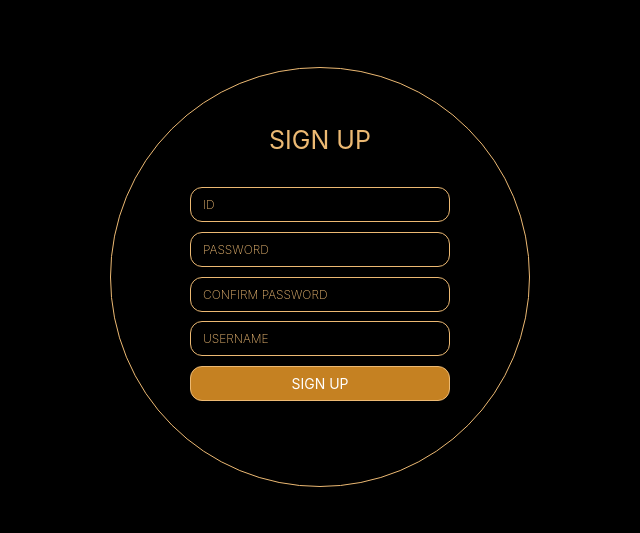
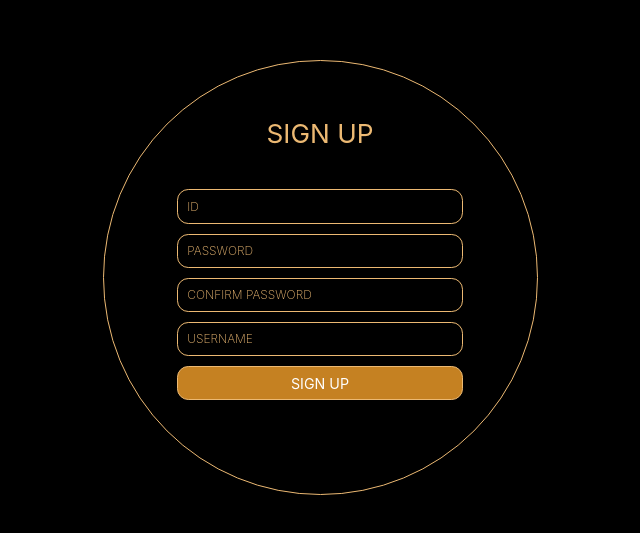
Before and after one commit to 2023-winter-techeer-sw-bootcamp-TeamF/TeamF, a React (Vite) app in the folder frontend/: page /signup in a window 1280 px wide. Shown: the part 123-656 px from the top of the page, without its empty margins (320-960 px from the left). Built offline with nearby package versions, Linux system fonts and the light colour scheme; the HTML template or start-up script is replaced by a standard one; a web font is replaced by a local one.

Commit message:
design: 로그인, 회원가입 페이지 rem 전환

```diff
--- a/frontend/src/App.tsx
+++ b/frontend/src/App.tsx
@@ -83,7 +83,7 @@ a {
 }
 @media (max-width: 1500px) {
     html {
-      font-size: 14px;
+      font-size: 12px;
     }
   }
 `;
--- a/frontend/src/pages/Login.tsx
+++ b/frontend/src/pages/Login.tsx
@@ -12,103 +12,81 @@ const Outside = styled.div`
 `;
 
 const Circle = styled.div`
-  width: 580px;
-  height: 580px;
+  width: 36.25rem;
+  height: 36.25rem;
   flex-shrink: 0;
-  border-radius: 501px;
-  border: 1px solid #ecb973;
+  border-radius: 31.3125rem;
+  border: 0.0625rem solid #ecb973;
   background: rgba(217, 217, 217, 0);
-  font-size: 24px;
+  font-size: 1.5rem;
   display: flex;
   align-items: center;
   justify-content: center;
   flex-flow: column nowrap;
   gap: 1.73rem;
-
-  @media screen and (max-width: 1300px), (max-height: 650px) {
-    width: 420px;
-    height: 420px;
-    gap: 1.1rem;
-  }
 `;
 
 const LWord = styled.div`
   color: #ecb973;
   font-family: Inter;
-  font-size: 38px;
+  font-size: 2.375rem;
   font-style: normal;
   font-weight: 400;
   line-height: normal;
   margin-bottom: 1.9rem;
-  @media screen and (max-width: 1300px), (max-height: 650px) {
-    font-size: 30px;
-    margin-bottom: 1.6rem;
-  }
 `;
 
 const Id = styled.input`
-  width: 400px;
-  height: 52px;
-  border-radius: 17px;
-  border: 1px solid #ecb973;
+  width: 25rem;
+  height: 3.25rem;
+  border-radius: 1.0625rem;
+  border: 0.0625rem solid #ecb973;
   background: rgba(217, 217, 217, 0);
   color: #ecb973;
   font-family: Inter;
-  font-size: 18px;
+  font-size: 1.125rem;
   font-style: normal;
   font-weight: 200;
-  text-indent: 10px;
+  text-indent: 0.625rem;
   line-height: normal;
   display: flex;
   align-items: center;
   &::placeholder {
     color: #ecb973;
-    text-indent: 10px;
-  }
-  @media screen and (max-width: 1300px), (max-height: 650px) {
-    width: 270px;
-    height: 35px;
-    font-size: 12px;
-    border-radius: 12px;
+    text-indent: 0.625rem;
   }
 `;
 
 const Pw = styled.input`
-  width: 400px;
-  height: 52px;
-  border-radius: 17px;
-  border: 1px solid #ecb973;
+  width: 25rem;
+  height: 3.25rem;
+  border-radius: 1.0625rem;
+  border: 0.0625rem solid #ecb973;
   background: rgba(217, 217, 217, 0);
   color: #ecb973;
   font-family: Inter;
-  font-size: 18px;
+  font-size: 1.125rem;
   font-style: normal;
   font-weight: 200;
-  text-indent: 10px;
+  text-indent: 0.625rem;
   line-height: normal;
   display: flex;
   align-items: center;
   &::placeholder {
     color: #ecb973;
-    text-indent: 10px;
-  }
-  @media screen and (max-width: 1300px), (max-height: 650px) {
-    width: 270px;
-    height: 35px;
-    border-radius: 12px;
-    font-size: 12px;
+    text-indent: 0.625rem;
   }
 `;
 
 const LButton = styled.button`
-  width: 400px;
-  height: 52px;
-  border-radius: 17px;
-  border: 1px solid #ecb973;
+  width: 25rem;
+  height: 3.25rem;
+  border-radius: 1.0625rem;
+  border: 0.0625rem solid #ecb973;
   background: #c58122;
   color: #fff;
   font-family: Inter;
-  font-size: 21px;
+  font-size: 1.3125rem;
   font-style: normal;
   font-weight: 400;
   line-height: normal;
@@ -116,12 +94,6 @@ const LButton = styled.button`
   justify-content: center;
   align-items: center;
   cursor: pointer;
-  @media screen and (max-width: 1300px), (max-height: 650px) {
-    width: 270px;
-    height: 35px;
-    border-radius: 12px;
-    font-size: 14px;
-  }
 `;
 
 const Sign = styled.button`
@@ -129,16 +101,13 @@ const Sign = styled.button`
   background: #000;
   border: none;
   font-family: Inter;
-  font-size: 18px;
+  font-size: 1.125rem;
   font-style: normal;
   font-weight: 200;
   line-height: normal;
   text-decoration-line: underline;
   margin-top: -0.4rem;
   cursor: pointer;
-  @media screen and (max-width: 1300px), (max-height: 650px) {
-    font-size: 12px;
-  }
 `;
 
 function Login() {
--- a/frontend/src/pages/Signup.tsx
+++ b/frontend/src/pages/Signup.tsx
@@ -11,158 +11,124 @@ const Outside = styled.div`
 `;
 
 const Circle = styled.div`
-  width: 580px;
-  height: 580px;
+  width: 36.25rem;
+  height: 36.25rem;
   flex-shrink: 0;
-  border-radius: 501px;
-  border: 1px solid #ecb973;
+  border-radius: 31.3125rem;
+  border: 0.0625rem solid #ecb973;
   background: rgba(217, 217, 217, 0);
-  font-size: 24px;
+  font-size: 1.5rem;
   display: flex;
   align-items: center;
   justify-content: center;
   flex-flow: column nowrap;
   gap: 0.8rem;
-  @media screen and (max-width: 1300px), (max-height: 650px) {
-    width: 420px;
-    height: 420px;
-    gap: 0.7rem;
-  }
 `;
 
 const SWord = styled.div`
   color: #ecb973;
   font-family: Inter;
-  font-size: 35px;
+  font-size: 2.1875rem;
   font-style: normal;
   font-weight: 400;
   line-height: normal;
   margin-bottom: 2.6rem;
   margin-top: -3rem;
-  @media screen and (max-width: 1300px), (max-height: 650px) {
-    font-size: 25px;
-    margin-bottom: 1.6rem;
-    margin-top: -2rem;
-  }
 `;
 
 const Id = styled.input`
-  width: 382px;
-  height: 46px;
-  border-radius: 15px;
-  border: 1px solid #ecb973;
+  width: 23.875rem;
+  height: 2.875rem;
+  border-radius: 0.9375rem;
+  border: 0.0625rem solid #ecb973;
   background: rgba(217, 217, 217, 0);
   color: #ecb973;
   font-family: Inter;
-  font-size: 16px;
+  font-size: 1rem;
   font-style: normal;
   font-weight: 200;
-  text-indent: 10px;
+  text-indent: 0.625rem;
   line-height: normal;
   display: flex;
   align-items: center;
   &::placeholder {
     color: #ecb973;
-    text-indent: 10px;
-  }
-  @media screen and (max-width: 1300px), (max-height: 650px) {
-    width: 260px;
-    height: 35px;
-    border-radius: 12px;
-    font-size: 12px;
+    text-indent: 0.625rem;
   }
 `;
 
 const Pw = styled.input`
-  width: 382px;
-  height: 46px;
-  border-radius: 15px;
-  border: 1px solid #ecb973;
+  width: 23.875rem;
+  height: 2.875rem;
+  border-radius: 0.9375rem;
+  border: 0.0625rem solid #ecb973;
   background: rgba(217, 217, 217, 0);
   color: #ecb973;
   font-family: Inter;
-  font-size: 16px;
+  font-size: 1rem;
   font-style: normal;
   font-weight: 200;
-  text-indent: 10px;
+  text-indent: 0.625rem;
   line-height: normal;
   display: flex;
   align-items: center;
   &::placeholder {
     color: #ecb973;
-    text-indent: 10px;
-  }
-  @media screen and (max-width: 1300px), (max-height: 650px) {
-    width: 260px;
-    height: 35px;
-    border-radius: 12px;
-    font-size: 12px;
+    text-indent: 0.625rem;
   }
 `;
 
 const ConfirmP = styled.input`
-  width: 382px;
-  height: 46px;
-  border-radius: 15px;
-  border: 1px solid #ecb973;
+  width: 23.875rem;
+  height: 2.875rem;
+  border-radius: 0.9375rem;
+  border: 0.0625rem solid #ecb973;
   background: rgba(217, 217, 217, 0);
   color: #ecb973;
   font-family: Inter;
-  font-size: 16px;
+  font-size: 1rem;
   font-style: normal;
   font-weight: 200;
-  text-indent: 10px;
+  text-indent: 0.625rem;
   line-height: normal;
   display: flex;
   align-items: center;
   &::placeholder {
     color: #ecb973;
-    text-indent: 10px;
-  }
-  @media screen and (max-width: 1300px), (max-height: 650px) {
-    width: 260px;
-    height: 35px;
-    border-radius: 12px;
-    font-size: 12px;
+    text-indent: 0.625rem;
   }
 `;
 
 const Username = styled.input`
-  width: 382px;
-  height: 46px;
-  border-radius: 15px;
-  border: 1px solid #ecb973;
+  width: 23.875rem;
+  height: 2.875rem;
+  border-radius: 0.9375rem;
+  border: 0.0625rem solid #ecb973;
   background: rgba(217, 217, 217, 0);
   color: #ecb973;
   font-family: Inter;
-  font-size: 16px;
+  font-size: 1rem;
   font-style: normal;
   font-weight: 200;
-  text-indent: 10px;
+  text-indent: 0.625rem;
   line-height: normal;
   display: flex;
   align-items: center;
   &::placeholder {
     color: #ecb973;
-    text-indent: 10px;
-  }
-  @media screen and (max-width: 1300px), (max-height: 650px) {
-    width: 260px;
-    height: 35px;
-    border-radius: 12px;
-    font-size: 12px;
+    text-indent: 0.625rem;
   }
 `;
 
 const SButton = styled.button`
-  width: 382px;
-  height: 46px;
-  border-radius: 15px;
-  border: 1px solid #ecb973;
+  width: 23.875rem;
+  height: 2.875rem;
+  border-radius: 0.9375rem;
+  border: 0.0625rem solid #ecb973;
   background: #c58122;
   color: #fff;
   font-family: Inter;
-  font-size: 19px;
+  font-size: 1.1875rem;
   font-style: normal;
   font-weight: 400;
   line-height: normal;
@@ -170,12 +136,6 @@ const SButton = styled.button`
   justify-content: center;
   align-items: center;
   cursor: pointer;
-  @media screen and (max-width: 1300px), (max-height: 650px) {
-    width: 260px;
-    height: 35px;
-    border-radius: 12px;
-    font-size: 14px;
-  }
 `;
 
 function Signup() {
```
